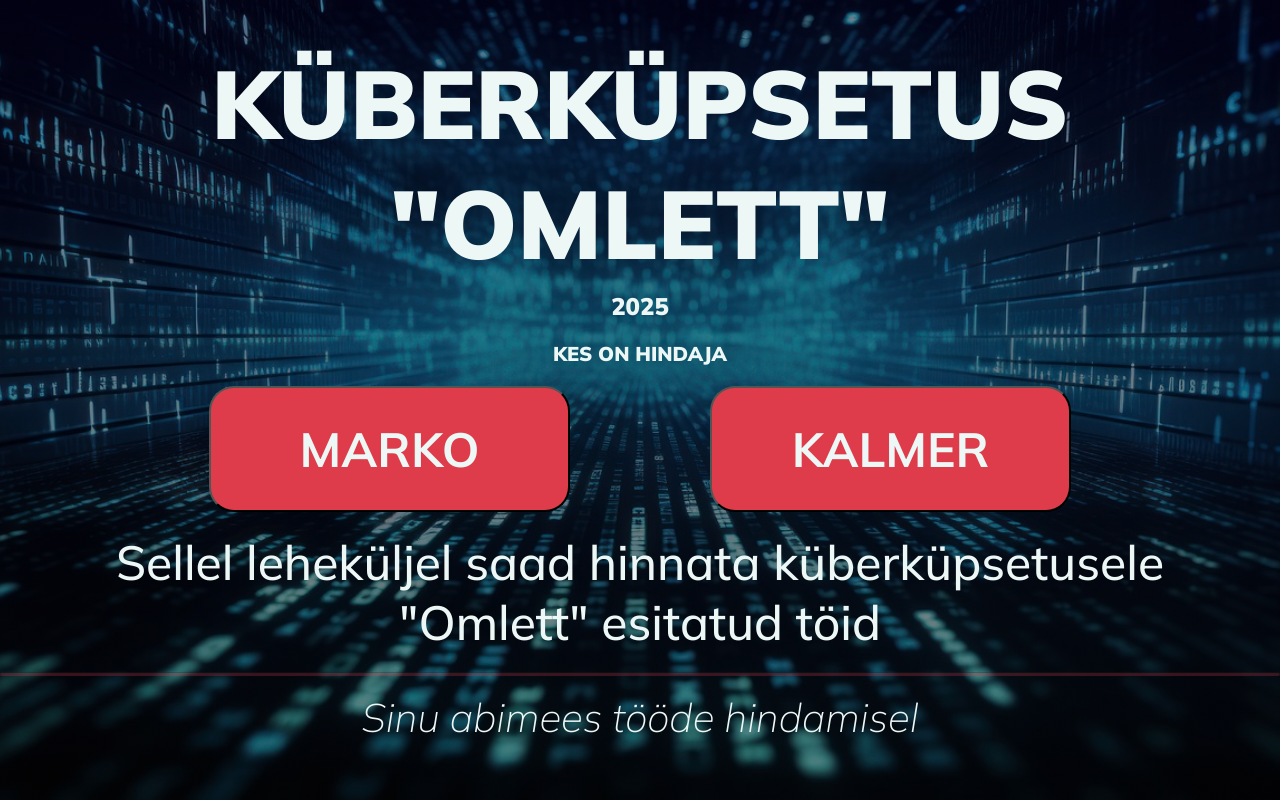
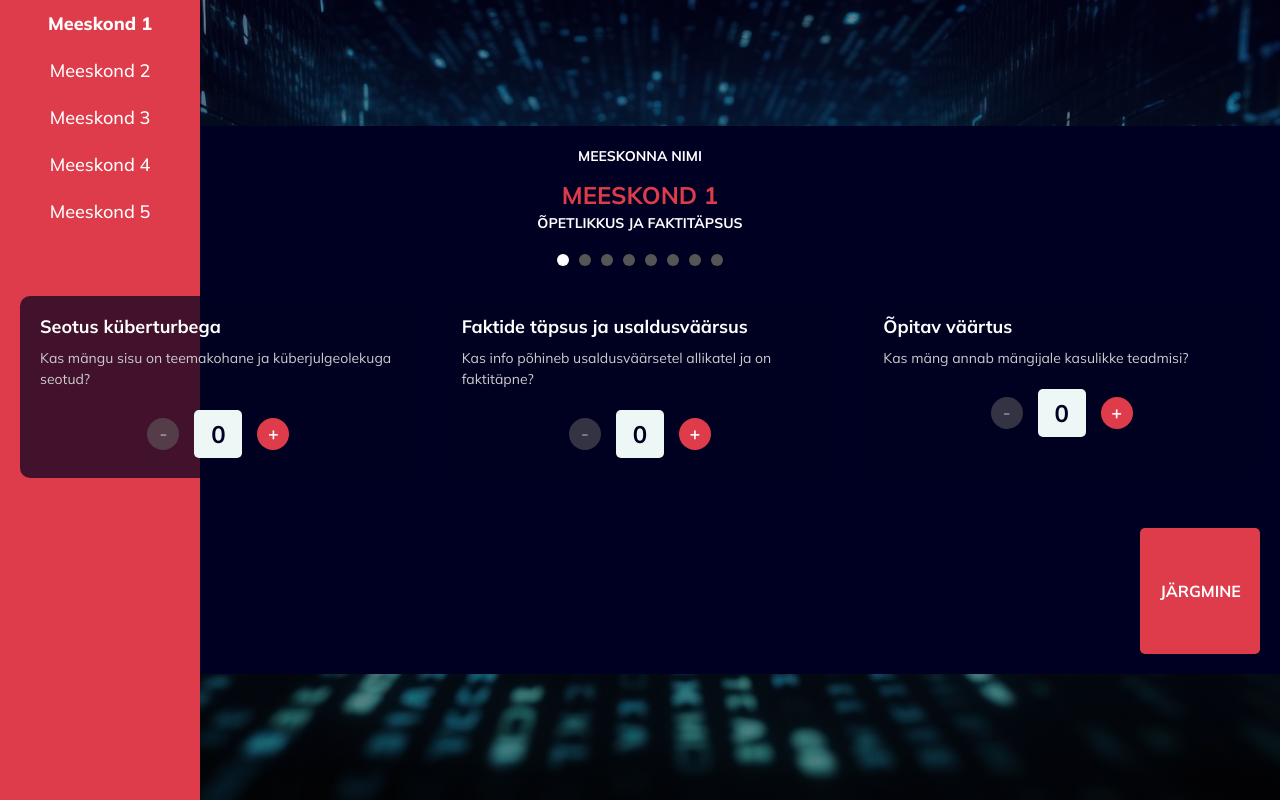
Before and after one commit to KaarelVv/grading_system, a React (Create React App) app: page /grading in a window 1280 px wide. Both pictures are taken after a click on the button "MARKO". Built offline with nearby package versions, Linux system fonts and the light colour scheme.

Commit message:
Category page view added

```diff
--- /dev/null
+++ b/src/components/CategoryPage.css
@@ -0,0 +1,183 @@
+@import url('https://fonts.googleapis.com/css2?family=Mulish:wght@300;400;500;600;700;800&display=swap');
+
+.category-page {
+  display: flex;
+  flex-direction: column;
+  height: 100%;
+  width: 100%;
+  background-color: #000022;
+  color: white;
+  font-family: 'Mulish', sans-serif;
+  padding: 20px;
+}
+
+.assessor-info {
+  display: flex;
+  justify-content: center;
+  margin-bottom: 20px;
+}
+
+.meeskonna-nimi {
+  text-align: center;
+  font-size: 14px;
+  font-weight: bold;
+  text-transform: uppercase;
+}
+
+.team-name {
+  font-size: 24px;
+  margin-top: 10px;
+  color: #DE3C4B;
+  text-align: center;
+}
+
+/* Dot navigation styles */
+.dot-navigation {
+  display: flex;
+  justify-content: center;
+  margin-bottom: 30px;
+}
+
+.dot {
+  width: 12px;
+  height: 12px;
+  border-radius: 50%;
+  background-color: #555;
+  margin: 0 5px;
+  cursor: pointer;
+  transition: background-color 0.3s ease;
+}
+
+.dot.active {
+  background-color: #fff;
+}
+
+.criteria-sections {
+  display: flex;
+  flex-direction: column;
+  gap: 25px;
+  margin-bottom: 30px;
+}
+
+.criteria-section {
+  background-color: rgba(0, 0, 34, 0.7);
+  border-radius: 10px;
+  padding: 20px;
+  position: relative;
+}
+
+.criteria-section h3 {
+  font-size: 18px;
+  margin-bottom: 10px;
+  color: white;
+  font-weight: 700;
+}
+
+.criteria-section p {
+  font-size: 14px;
+  margin-bottom: 20px;
+  color: #ccc;
+  font-weight: 400;
+}
+
+.score-control {
+  display: flex;
+  align-items: center;
+  justify-content: center;
+  margin-top: 10px;
+}
+
+.score-button {
+  width: 32px;
+  height: 32px;
+  border-radius: 50%;
+  border: none;
+  color: white;
+  font-size: 18px;
+  font-weight: bold;
+  cursor: pointer;
+  display: flex;
+  align-items: center;
+  justify-content: center;
+  font-family: 'Mulish', sans-serif;
+}
+
+.score-button.minus {
+  background-color: #666;
+}
+
+.score-button.plus {
+  background-color: #DE3C4B;
+}
+
+.score-button:disabled {
+  opacity: 0.5;
+  cursor: not-allowed;
+}
+
+.score-display {
+  width: 48px;
+  height: 48px;
+  background-color: #EDF7F6;
+  color: #000022;
+  border-radius: 5px;
+  display: flex;
+  align-items: center;
+  justify-content: center;
+  font-size: 24px;
+  font-weight: bold;
+  margin: 0 15px;
+  font-family: 'Mulish', sans-serif;
+}
+
+.action-buttons {
+  display: flex;
+  justify-content: space-between;
+  margin-top: auto;
+  padding-top: 20px;
+}
+
+.button {
+  padding: 12px 20px;
+  font-size: 16px;
+  font-weight: bold;
+  border: none;
+  border-radius: 5px;
+  cursor: pointer;
+  text-transform: uppercase;
+  font-family: 'Mulish', sans-serif;
+}
+
+.tagasi {
+  background-color: #333;
+  color: white;
+  width: 120px;
+}
+
+.järgmine {
+  background-color: #DE3C4B;
+  color: white;
+  width: 120px;
+}
+
+.loading {
+  display: flex;
+  justify-content: center;
+  align-items: center;
+  height: 100%;
+  color: white;
+  font-size: 18px;
+}
+
+/* Responsive design */
+@media (min-width: 768px) {
+  .criteria-sections {
+    flex-direction: row;
+    flex-wrap: wrap;
+  }
+
+  .criteria-section {
+    flex: 1;
+    min-width: 250px;
+  }
+}
--- a/src/components/CategoryPage.js
+++ b/src/components/CategoryPage.js
@@ -1,79 +1,194 @@
-import { useState } from 'react';
-import { Button } from 'react-bootstrap';
-import RatingScale from './RatingScale';
-import ScoreBox from './ScoreBox';
+import React, { useState, useEffect } from 'react';
+import './CategoryPage.css';
 
-function CategoryPage({ selectedTeam, onNextCategory }) {
-  const [ratings, setRatings] = useState({
-    disain: 0,
-    interaktiivsus: 0,
-    intuitiivsus: 0
-  });
+const CategoryPage = ({ category, assessorName, teams, onPointsUpdate }) => {
+  const [teamScores, setTeamScores] = useState({});
+  const [activeTeam, setActiveTeam] = useState(null);
+  const [activeDot, setActiveDot] = useState(0);
+  const [activeCategory, setActiveCategory] = useState(category);
+  const totalDots = 8;
 
-  const handleRatingChange = (category, value) => {
-    setRatings(prev => ({
-      ...prev,
-      [category]: value
-    }));
+  // Categories mapping to indexes
+  const categories = ['design', 'facts', 'functionality'];
+
+  useEffect(() => {
+    // Initialize scores from teams data if available
+    if (teams && teams.length > 0) {
+      const initialScores = {};
+      teams.forEach(team => {
+        initialScores[team.id] = {
+          criteria1: team.scores?.[category]?.criteria1 || 0,
+          criteria2: team.scores?.[category]?.criteria2 || 0,
+          criteria3: team.scores?.[category]?.criteria3 || 0
+        };
+      });
+      setTeamScores(initialScores);
+      setActiveTeam(teams[0].id);
+    }
+  }, [teams, category]);
+
+  const handlePointChange = (teamId, criteriaKey, increment) => {
+    setTeamScores(prevScores => {
+      const currentScore = prevScores[teamId]?.[criteriaKey] || 0;
+
+      // Calculate new score with limits
+      let newScore;
+      if (criteriaKey === 'criteria1') {
+        newScore = Math.min(Math.max(currentScore + increment, 0), 13);
+      } else {
+        newScore = Math.min(Math.max(currentScore + increment, 0), 10);
+      }
+
+      const updatedTeamScores = {
+        ...prevScores,
+        [teamId]: {
+          ...prevScores[teamId],
+          [criteriaKey]: newScore
+        }
+      };
+
+      // Call the parent component's update handler
+      if (onPointsUpdate) {
+        onPointsUpdate(teamId, activeCategory, {
+          ...updatedTeamScores[teamId]
+        });
+      }
+
+      return updatedTeamScores;
+    });
   };
 
-  if (!selectedTeam) return <div className="category-page">Vali meeskond</div>;
+  const getCategoryDetails = () => {
+    switch(activeCategory) {
+      case 'design':
+        return {
+          title: 'ÕPETLIKKUS ja FAKTITÄPSUS',
+          titleRight: 'FUNKTSIONAALSUS ja JÕUDLUS',
+          section1: {
+            title: 'Seotus küberturbega',
+            description: 'Kas mängu sisu on teemakohane ja küberjulgeolekuga seotud?',
+            maxPoints: 13
+          },
+          section2: {
+            title: 'Faktide täpsus ja usaldusväärsus',
+            description: 'Kas info põhineb usaldusväärsetel allikatel ja on faktitäpne?',
+            maxPoints: 10
+          },
+          section3: {
+            title: 'Õpitav väärtus',
+            description: 'Kas mäng annab mängijale kasulikke teadmisi?',
+            maxPoints: 10
+          }
+        };
+    }
+  };
+
+  const categoryDetails = getCategoryDetails();
+  const currentTeam = teams?.find(t => t.id === activeTeam);
+
+  if (!currentTeam || !teamScores[activeTeam]) {
+    return <div className="loading">Laadimine...</div>;
+  }
+
+  const renderScoreControl = (teamId, criteriaKey, maxPoints) => {
+    const score = teamScores[teamId]?.[criteriaKey] || 0;
+
+    return (
+      <div className="score-control">
+        <button
+          className="score-button minus"
+          onClick={() => handlePointChange(teamId, criteriaKey, -1)}
+          disabled={score <= 0}
+        >
+          -
+        </button>
+        <div className="score-display">{score}</div>
+        <button
+          className="score-button plus"
+          onClick={() => handlePointChange(teamId, criteriaKey, 1)}
+          disabled={score >= maxPoints}
+        >
+          +
+        </button>
+      </div>
+    );
+  };
+
+  // Dot navigation handlers
+  const handleNext = () => {
+    const nextDot = activeDot < totalDots - 1 ? activeDot + 1 : activeDot;
+    setActiveDot(nextDot);
+
+    // Change category if needed
+    const categoryIndex = Math.floor(nextDot / 3) % categories.length;
+    setActiveCategory(categories[categoryIndex]);
+  };
+
+  const handleBack = () => {
+    const prevDot = activeDot > 0 ? activeDot - 1 : activeDot;
+    setActiveDot(prevDot);
+
+    // Change category if needed
+    const categoryIndex = Math.floor(prevDot / 3) % categories.length;
+    setActiveCategory(categories[categoryIndex]);
+  };
+
+  // Dot click handler
+  const handleDotClick = (index) => {
+    setActiveDot(index);
+
+    // Change category based on dot index
+    const categoryIndex = Math.floor(index / 3) % categories.length;
+    setActiveCategory(categories[categoryIndex]);
+  };
 
   return (
     <div className="category-page">
-      <div className="category-section">
-        <h1>DISAIN</h1>
-        <div className="rating-container">
-          <RatingScale
-            value={ratings.disain}
-            onChange={(value) => handleRatingChange('disain', value)}
-            maxValue={10}
-          />
-          <ScoreBox value={ratings.disain} />
-        </div>
-        <div className="category-description">
-          <h3>Visuaalne atraktiivsus ja ühtsus</h3>
-          <p>Kas disain on professionaalne, ühtne ja esteetiliselt meeldiv?</p>
+      <div className="assessor-info">
+        <div className="meeskonna-nimi">
+          MEESKONNA NIMI
+          <div className="team-name">{currentTeam.name}</div>
+          <div className="category-name">{categoryDetails.title}</div>
         </div>
       </div>
 
-      <div className="category-section">
-        <h3>Interaktiivsus ja animatsioonid</h3>
-        <p>Kas animatsioonid on sujuvad ja UX-i toetavad? Kas menüü on kaasaegne?</p>
-        <div className="rating-container">
-          <RatingScale
-            value={ratings.interaktiivsus}
-            onChange={(value) => handleRatingChange('interaktiivsus', value)}
-            maxValue={10}
+      {/* Dot navigation */}
+      <div className="dot-navigation">
+        {[...Array(totalDots)].map((_, index) => (
+          <div
+            key={index}
+            className={`dot ${activeDot === index ? 'active' : ''}`}
+            onClick={() => handleDotClick(index)}
           />
-          <ScoreBox value={ratings.interaktiivsus} />
+        ))}
+      </div>
+
+      <div className="criteria-sections">
+        <div className="criteria-section">
+          <h3>{categoryDetails.section1.title}</h3>
+          <p>{categoryDetails.section1.description}</p>
+          {renderScoreControl(activeTeam, 'criteria1', categoryDetails.section1.maxPoints)}
+        </div>
+
+        <div className="criteria-section">
+          <h3>{categoryDetails.section2.title}</h3>
+          <p>{categoryDetails.section2.description}</p>
+          {renderScoreControl(activeTeam, 'criteria2', categoryDetails.section2.maxPoints)}
+        </div>
+
+        <div className="criteria-section">
+          <h3>{categoryDetails.section3.title}</h3>
+          <p>{categoryDetails.section3.description}</p>
+          {renderScoreControl(activeTeam, 'criteria3', categoryDetails.section3.maxPoints)}
         </div>
       </div>
 
-      <div className="category-section">
-        <h3>Intuitiivsus</h3>
-        <p>Kas mäng on ilma juhendita arusaadav ja lihtne kasutada?</p>
-        <div className="rating-container">
-          <RatingScale
-            value={ratings.intuitiivsus}
-            onChange={(value) => handleRatingChange('intuitiivsus', value)}
-            maxValue={10}
-          />
-          <ScoreBox value={ratings.intuitiivsus} />
-        </div>
-      </div>
-
-      {/* Järgmise kategooria nupp */}
-      <div className="d-flex justify-content-end mt-4 mb-4">
-        <Button
-          onClick={onNextCategory}
-          style={{ backgroundColor: '#DE3C4B', color: '#EDF7F6', border: 'none' }}
-        >
-          Järgmine
-        </Button>
+      <div className="action-buttons">
+        <button className="button tagasi" onClick={handleBack}>TAGASI</button>
+        <button className="button järgmine" onClick={handleNext}>JÄRGMINE</button>
       </div>
     </div>
   );
-}
+};
 
 export default CategoryPage;
--- a/src/components/layouts/Sidebar.css
+++ b/src/components/layouts/Sidebar.css
@@ -1,63 +1,28 @@
-@import url('https://fonts.googleapis.com/css2?family=Mulish:wght@300;400;500;600;700;800&display=swap');
-
 .teams-sidebar {
     position: absolute;
     top: 0;
-  right: 0;
-  height: 100vh;
+    left: 0;
+    height: 100%;
+    width: 12px;
     background-color: #DE3C4B;
     color: white;
     font-family: 'Mulish', sans-serif;
     transition: width 0.3s ease-in-out;
-  z-index: 10;
-  display: flex;
-  flex-direction: column;
     overflow: hidden;
-}
-
-.teams-sidebar.collapsed {
-  width: 12px;
   }
 
   .teams-sidebar.expanded {
     width: 200px;
   }
 
-.teams-header {
-  height: 12px;
-  background-color: #0099FF;
-  display: flex;
-  justify-content: center;
-  align-items: center;
-}
-
-.teams-indicator {
-  width: 8px;
-  height: 8px;
-  border-radius: 50%;
-  background-color: white;
-}
-
-.teams-list {
-  flex-grow: 1;
-  padding: 20px 10px;
-  overflow-y: auto;
-}
-
   .team-item {
     padding: 10px;
-  margin-bottom: 10px;
     text-align: center;
     cursor: pointer;
+    font-size: 18px;
     font-weight: 500;
-  transition: all 0.2s ease;
-}
-
-.team-item:hover {
-  background-color: rgba(255, 255, 255, 0.1);
   }
 
   .team-item.active {
-  background-color: rgba(255, 255, 255, 0.2);
-  font-weight: 700;
+    font-weight: 800;
   }
--- a/src/components/layouts/Sidebar.js
+++ b/src/components/layouts/Sidebar.js
@@ -1,12 +1,8 @@
 import React, { useState } from 'react';
-import './sidebar.css';
+import './Sidebar.css';
 
 const Sidebar = ({ teams, activeTeam, onTeamSelect }) => {
   const [isExpanded, setIsExpanded] = useState(false);
-
-  const toggleExpand = () => {
-    setIsExpanded(!isExpanded);
-  };
 
   return (
     <div
@@ -14,13 +10,10 @@ const Sidebar = ({ teams, activeTeam, onTeamSelect }) => {
       onMouseEnter={() => setIsExpanded(true)}
       onMouseLeave={() => setIsExpanded(false)}
     >
-      <div className="teams-header">
-        <div className="teams-indicator"></div>
-      </div>
       <div className="teams-list">
-        {teams.map((team, index) => (
+        {teams.map((team) => (
           <div
-            key={index}
+            key={team.id}
             className={`team-item ${activeTeam === team.id ? 'active' : ''}`}
             onClick={() => onTeamSelect(team.id)}
           >
--- a/src/components/pages/Home.js
+++ b/src/components/pages/Home.js
@@ -1,24 +1,82 @@
 import React from "react";
+import { useState } from 'react';
 import "./Home.css";
 import backgroundImage from "./background.jpeg"; // Adjust the path accordingly
+import CategoryPage from '../CategoryPage'
+import Sidebar from '../layouts/Sidebar';
+
 
 
 const Home = () => {
+  const [view, setView] = useState('home');
+  const [assessorName, setAssessorName] = useState('');
+  const [category, setCategory] = useState('design');
+  const [teams, setTeams] = useState([
+    { id: 1, name: 'Meeskond 1', scores: {} },
+    { id: 2, name: 'Meeskond 2', scores: {} },
+    { id: 3, name: 'Meeskond 3', scores: {} },
+    { id: 4, name: 'Meeskond 4', scores: {} },
+    { id: 5, name: 'Meeskond 5', scores: {} }
+  ]);
+  const [activeTeam, setActiveTeam] = useState(1);
+
+  // Handle assessor selection
+  const handleAssessorSelect = (name) => {
+    setAssessorName(name);
+    setView('category');
+  };
+
+  // Handle team selection from sidebar
+  const handleTeamSelect = (teamId) => {
+    setActiveTeam(teamId);
+  };
+
+  // Handle category change
+  const handleCategoryChange = (newCategory) => {
+    setCategory(newCategory);
+  };
+
+  // Go back to home screen
+  const handleBackToHome = () => {
+    setView('home');
+  };
+
   return (
     <div className="Home">
+      {view === 'home' ? (
         <div className="content">
           <h1 className="title">KÜBERKÜPSETUS "OMLETT"</h1>
           <p className="aasta">2025</p>
           <p className="hindaja">KES ON HINDAJA</p>
-
           <div className="button-container">
-          <button className="button">MARKO</button>
-          <button className="button">KALMER</button>
+            <button className="button" onClick={() => handleAssessorSelect('MARKO')}>MARKO</button>
+            <button className="button" onClick={() => handleAssessorSelect('KALMER')}>KALMER</button>
           </div>
           <p className="tekst1">Sellel leheküljel saad hinnata küberküpsetusele "Omlett" esitatud töid</p>
           <hr></hr>
           <p className="tekst2">Sinu abimees tööde hindamisel</p>
         </div>
+      ) : (
+        <div className="category-view">
+          <div className="category-tabs">
+          </div>
+
+          <div className="category-content">
+            <Sidebar
+              teams={teams}
+              activeTeam={activeTeam}
+              onTeamSelect={handleTeamSelect}
+            />
+
+            <CategoryPage
+              category={category}
+              assessorName={assessorName}
+              teams={teams}
+              activeTeam={activeTeam}
+            />
+          </div>
+        </div>
+      )}
     </div>
   );
 };
```
Lines whose indentation alone changed are shown as unchanged.
